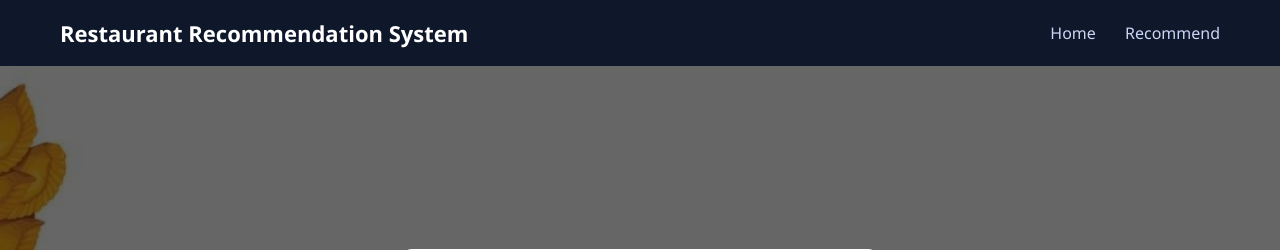
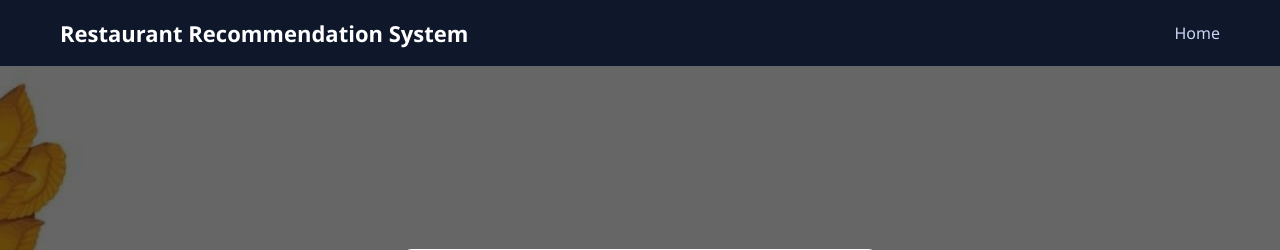
Before and after one commit to parshav42/Restaurant-Recommendation-System, a Flask app: page /recommend in a window 1280 px wide. Shown: the top 250 px of the page. Run offline with Flask 3, Linux system fonts and the light colour scheme; parts of the project's set-up code (start-up, migrations or seed data) failed here and were passed over.

Commit message:
remove recommend text

```diff
--- a/Flask/templates/recommend.html
+++ b/Flask/templates/recommend.html
@@ -135,7 +135,7 @@ function showMessage(text) {
     <h2>Restaurant Recommendation System</h2>
     <div>
         <a href="/">Home</a>
-        <a href="/recommend">Recommend</a>
+        <!-- <a href="/recommend">Recommend</a> -->
     </div>
 </div>
 
```
